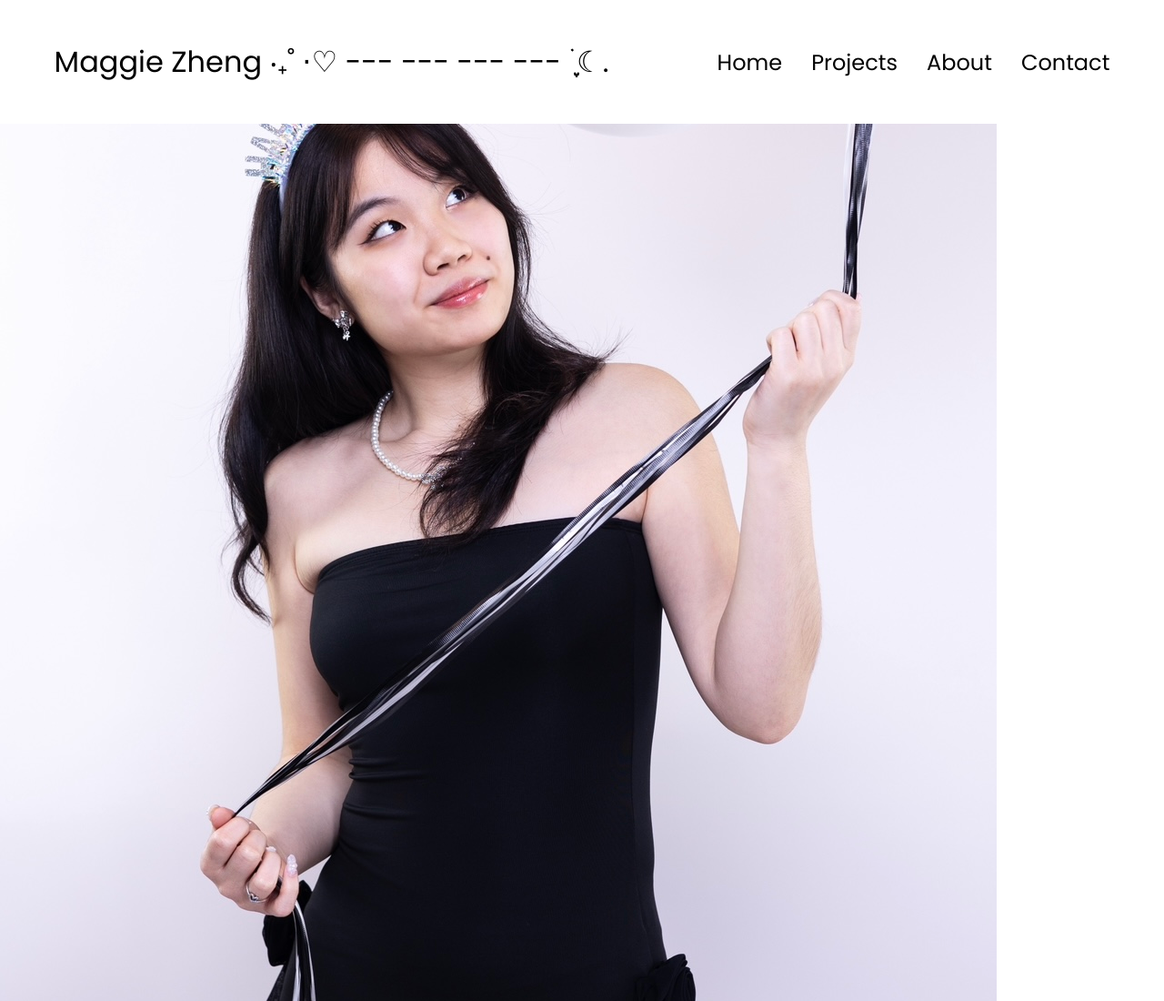
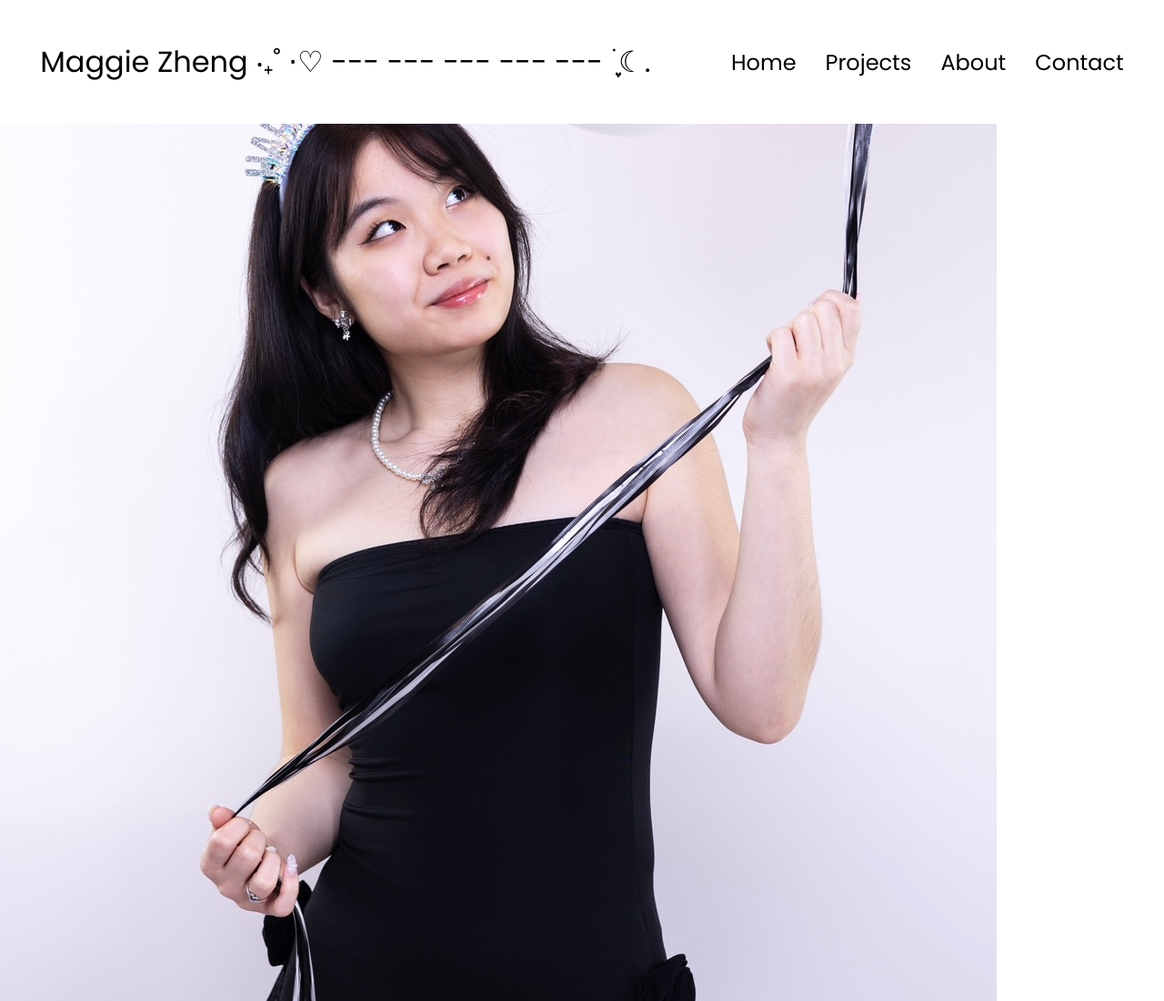
Before and after one commit to myomiso/Portfolio-Website-Maggie, a plain HTML site: page index.html in a window 1280 px wide. Shown: the top 1100 px of the page at 91% size. Drawn offline with Linux system fonts and the light colour scheme.

Commit message:
new size

```diff
--- a/index.html
+++ b/index.html
@@ -9,7 +9,7 @@
     </head>
     <body>
 	    <nav id="desktop-nav">
-            <div class="logo">Maggie Zheng ‧₊˚ ⋅♡  --- --- --- ---  ࣪ ִֶָ☾.</div>
+            <div class="logo">Maggie Zheng ‧₊˚ ⋅♡  --- --- --- --- ---  ࣪ ִֶָ☾.</div>
             <div>
                 <ul class="nav-links">
                     <li><a href="#home">Home</a></li>
--- a/mediaqueries.css
+++ b/mediaqueries.css
@@ -1,4 +1,4 @@
-@media screen and (max-width: 900px) {
+@media screen and (max-width: 1160px) {
     #desktop-nav {
         display: none;
     }
```
